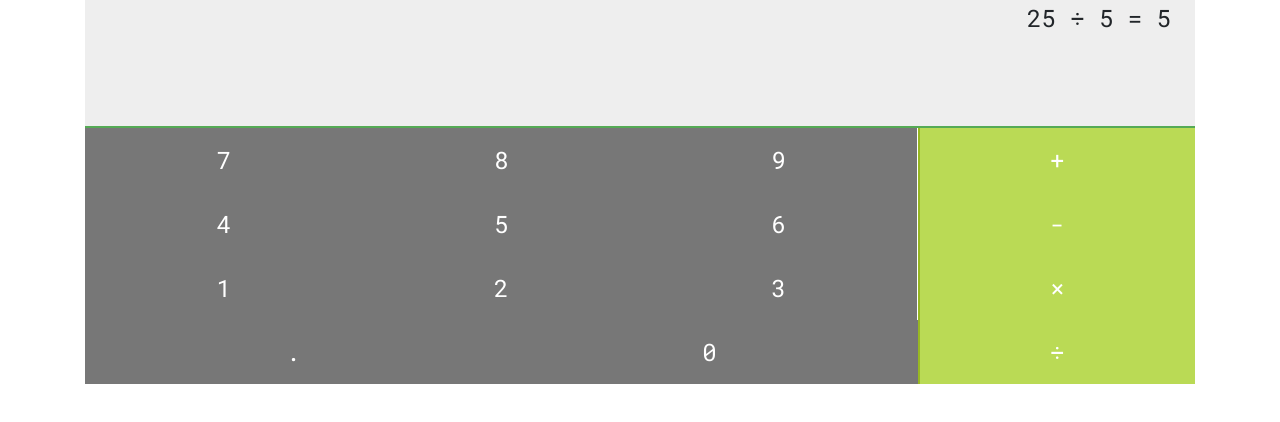
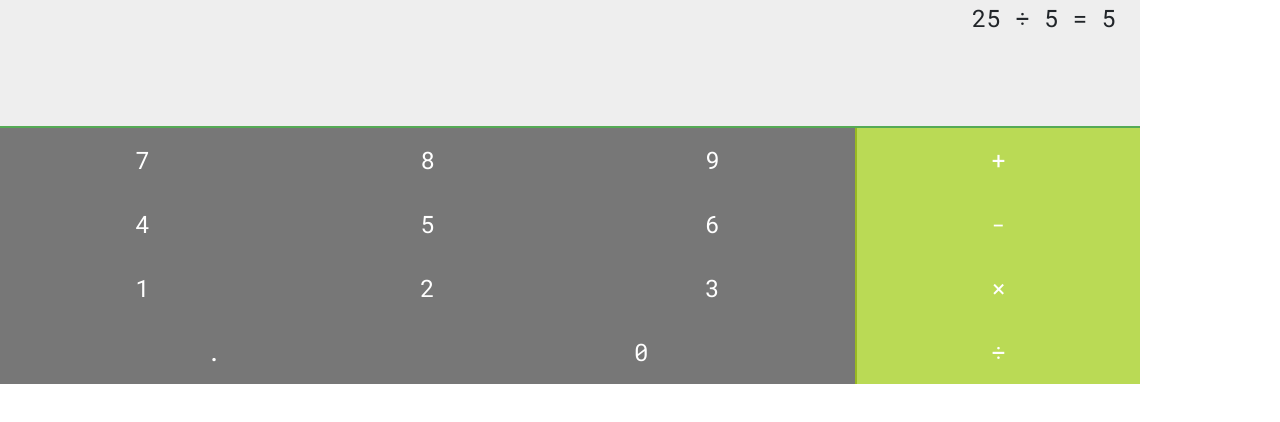
Before and after one commit to josephwourms/OpenCalc, a browser extension: page index.html in a window 1280 px wide. Drawn offline with nearby package versions, Linux system fonts and the light colour scheme.

Commit message:
remove margin & padding from container class

```diff
--- a/css/styles.css
+++ b/css/styles.css
@@ -16,6 +16,11 @@
 .btn {
     font-family: RobotoMono-Regular, monospace;
     font-size: 1.5em;
+}
+
+.container {
+    padding: 0;
+    margin: 0;
 }
 
 #display {
```
